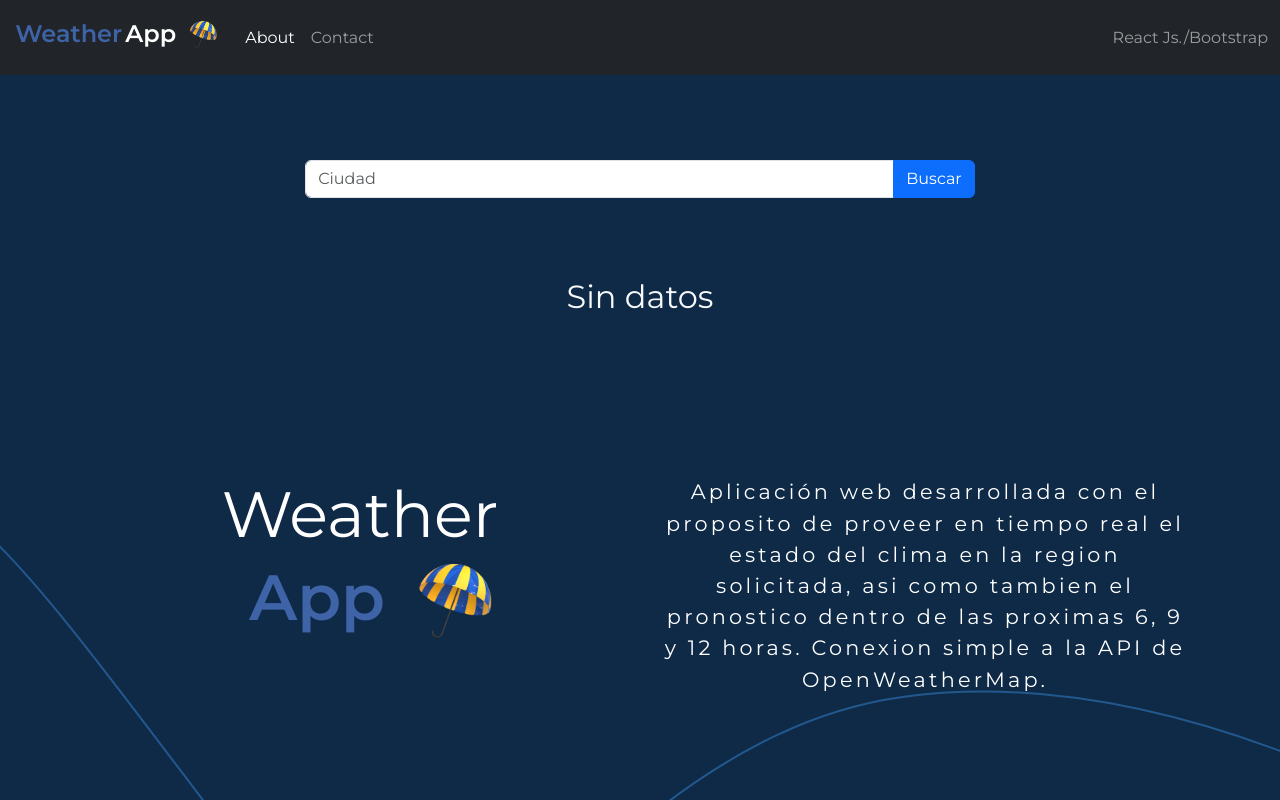
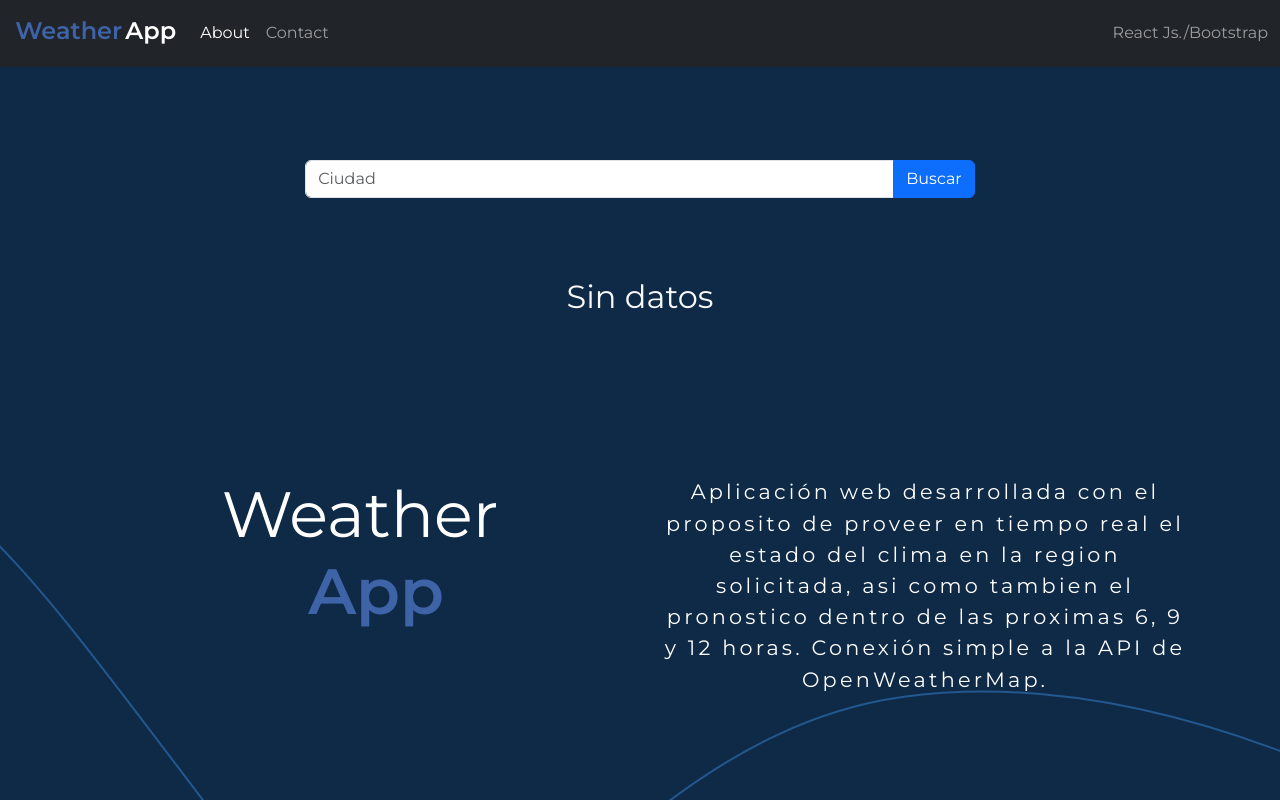
Before and after one commit to ArielMarno/weather-app, a React (Create React App) app: page / in a window 1280 px wide. Shown: the top 800 px of the page. Built offline with nearby package versions, Linux system fonts and the light colour scheme.

Commit message:
icon and seccion about

```diff
--- a/public/index.html
+++ b/public/index.html
@@ -2,7 +2,7 @@
 <html lang="es">
   <head>
     <meta charset="utf-8" />
-    <link rel="icon" href="%PUBLIC_URL%/favicon.icon" />
+    <link rel="icon" href="%PUBLIC_URL%/favicon.ico" />
     <meta name="viewport" content="width=device-width, initial-scale=1" />
     <meta name="theme-color" content="#000000" />
     <meta
--- a/src/components/About.js
+++ b/src/components/About.js
@@ -1,12 +1,12 @@
-import logo from "../assets/weather-logo.png"
+
 const About = () => {
   return (
     <div className="container">
       <div className="about row" id="about">
-            <h2 className="col-md-6">Weather<span className="app">App <img src={logo} alt="logo WeatherApp"/></span></h2>
+            <h2 className="col-md-6">Weather<span className="app">App</span></h2>
             <p className="col-md-6">
               Aplicación web desarrollada con el proposito de proveer en tiempo real el estado del clima en la region solicitada, asi como tambien el pronostico dentro de las proximas 6, 9 y 12 horas.
-              Conexion simple a la API de OpenWeatherMap.
+              Conexión simple a la API de OpenWeatherMap.
             </p>
       </div>
     </div>
--- a/src/components/NavBar.js
+++ b/src/components/NavBar.js
@@ -1,9 +1,9 @@
-import logo from "../assets/weather-logo.png"
+
 const NavBar = ()=>{
     return(
       <nav className="navbar bg-dark navbar-expand-lg mb-4" data-bs-theme="dark">
       <div className="container-fluid">
-        <h2 className="navbar-brand mt-1"><span className="weather">Weather</span>App<img src={logo} alt="logo WeatherApp" className="logo"/></h2>
+        <h2 className="navbar-brand mt-1"><span className="weather">Weather</span>App</h2>
         <button className="navbar-toggler" type="button" data-bs-toggle="collapse" data-bs-target="#navbarText" aria-controls="navbarText" aria-expanded="false" aria-label="Toggle navigation">
           <span className="navbar-toggler-icon"></span>
         </button>
```
Also changed, not shown: src/assets/weather-logo.png (deleted), 1 other file (tests, documents, lock files or other folders).
